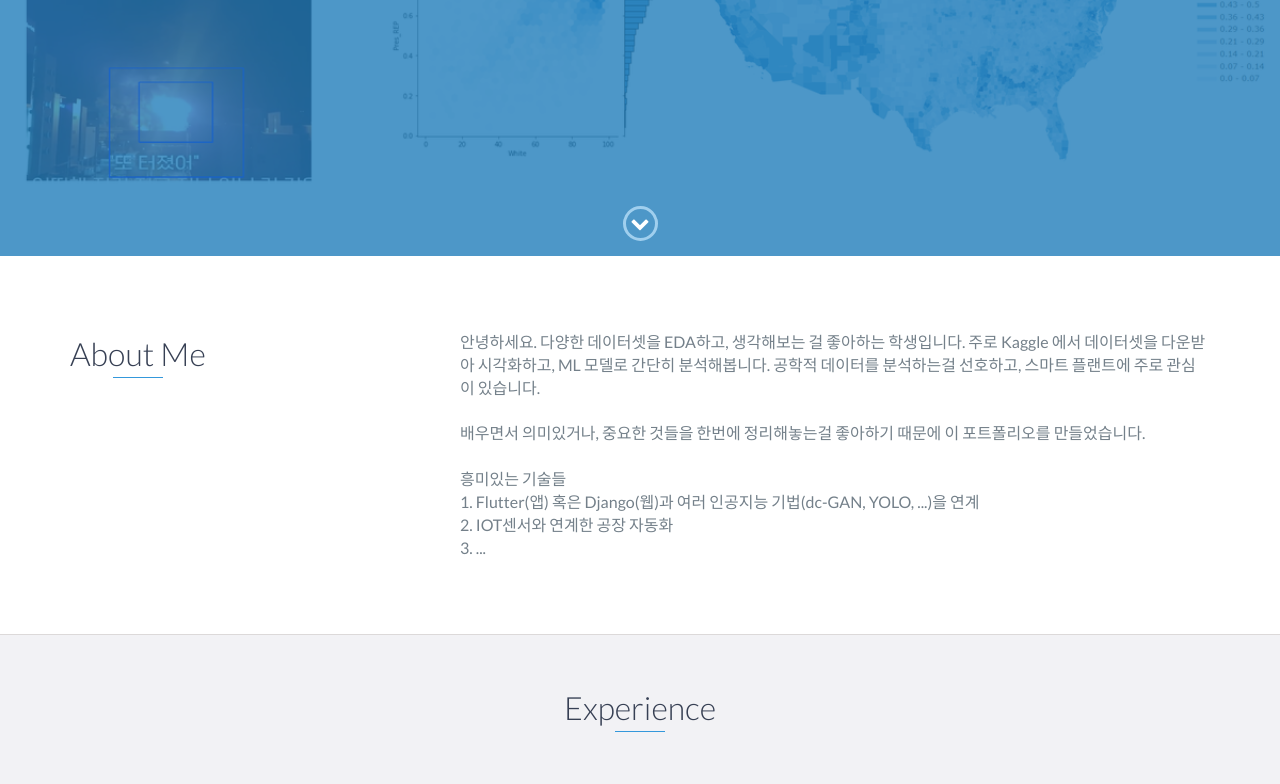
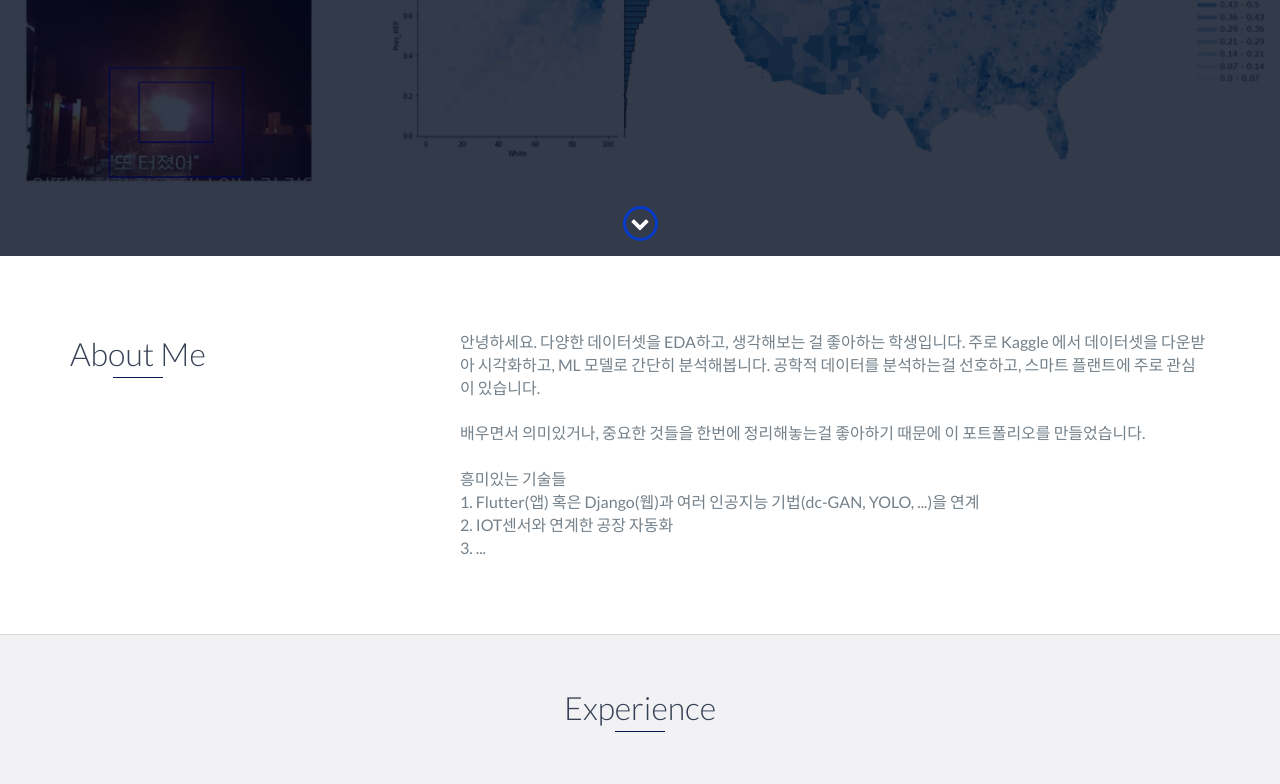
Before and after one commit to min98-k/min98-k.github.io, a website: page index.html in a window 1280 px wide. Shown: the part 544-1328 px from the top of the page. Drawn offline with nearby package versions, Linux system fonts and the light colour scheme; files that its build step writes are made by us from their sources.

Commit message:
Update styles.scss

```diff
--- a/scss/styles.scss
+++ b/scss/styles.scss
@@ -34,7 +34,7 @@
 */
 
 // Define base and accent colors
-$base-color: #3498db;
+$base-color: #02174f;
 $base-color-hover: darken($base-color, 10%);
 
 // Define background colors
```
